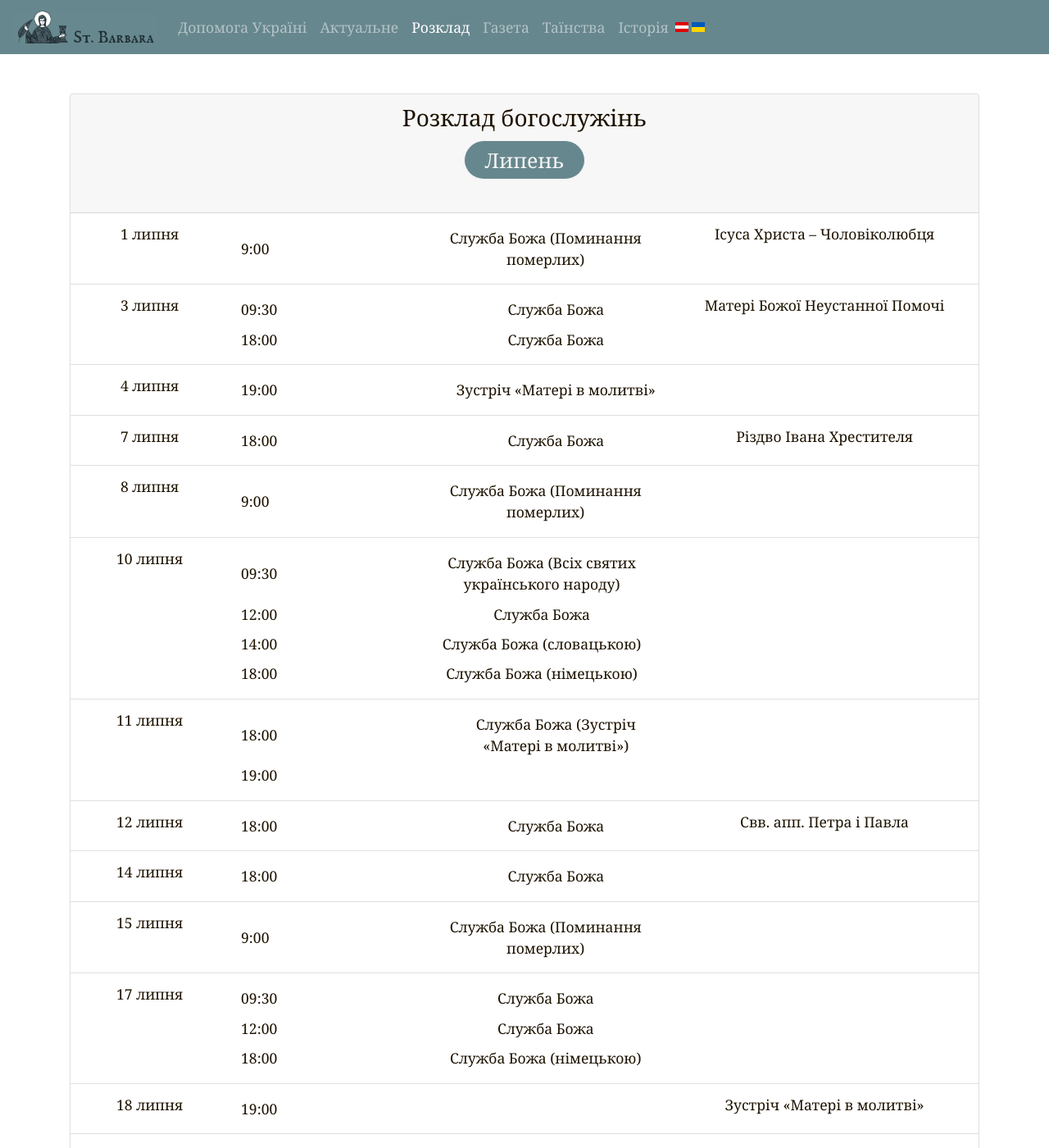
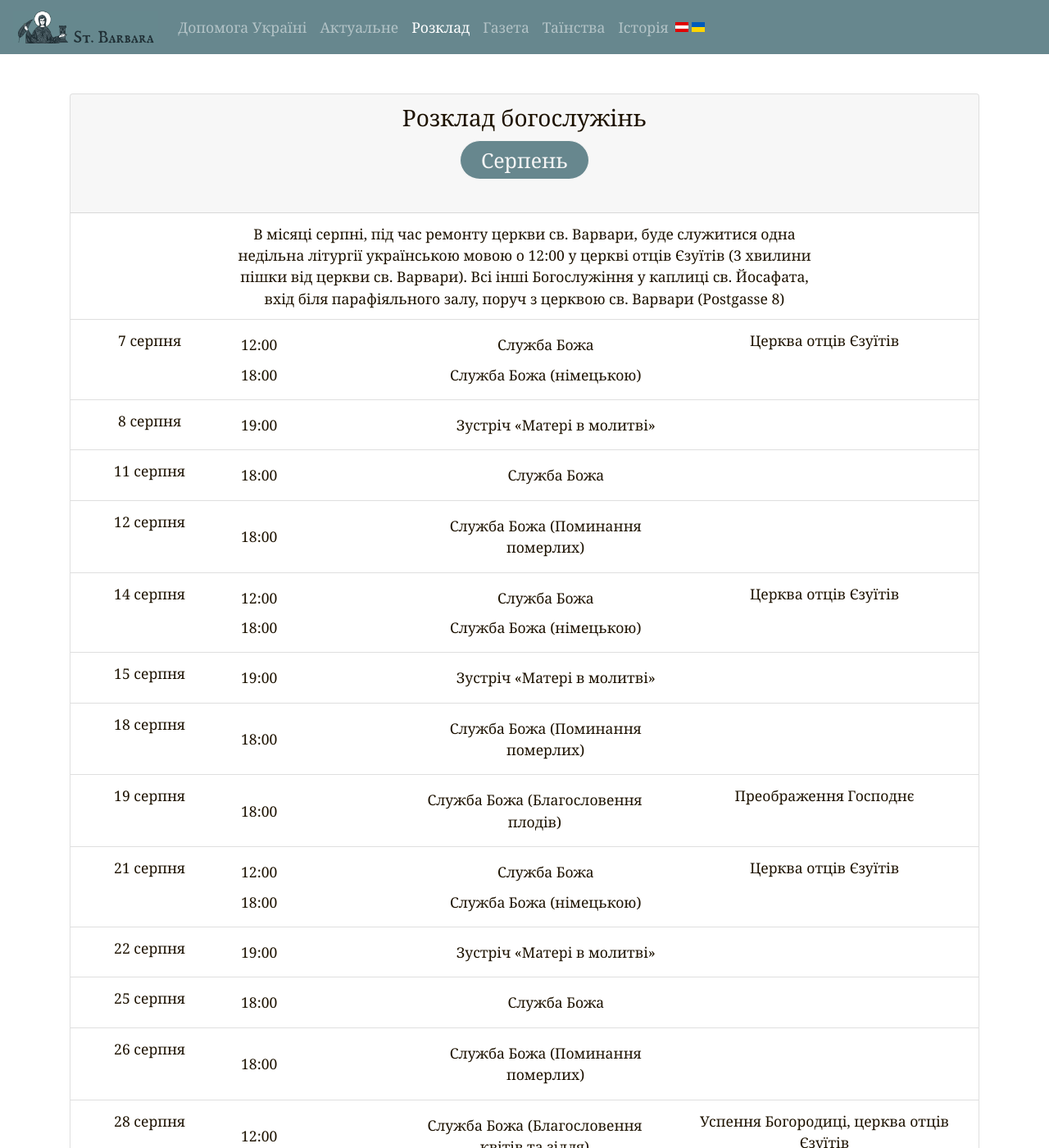
Before and after one commit to n3braska/jekyll, a Jekyll site: the page built from ua/timetable.html, in a window 1280 px wide and 1400 px high. Shown: the whole window at 82% size. Built offline with Jekyll 4.4.1, drawn with Linux system fonts in a browser that asks for light colours; some of the changed text lies outside the part shown.

Commit message:
August timetable added

```diff
--- a/_data/de/calendar.yml
+++ b/_data/de/calendar.yml
@@ -590,5 +590,87 @@ month:
           - time: " 18:00"
             title: Hl. Liturgie (Auf Deutsch)
         occasion: null
+    is_published: false
+    month_date: 07-2022
+  - announcement: "In August, während der Renovierung unserer Kirche St. Barbara, werden die Sonntagsgottesdienste auf Ukrainisch in der Jesuitenkirche um 12:00 Uhr gefeiert. Alle anderen Gottesdienste (auch die Sonntagsliturgie auf Deutsch) werden in der Josaphatskapelle gefeiert. (Zugang über den Zufahrt Postgasse 8)"
+    day:
+      - d: 7
+        event:
+          - time: " 12:00"
+            title: Hl. Liturgie
+          - time: " 18:00"
+            title: Hl. Liturgie auf Deutsch in der Josaphatskapelle
+        occasion: Jesuitenkirche
+      - d: 8
+        event:
+          - time: " 19:00"
+            title: Gebetskreis „Mütter im Gebet“
+        occasion: null
+      - d: 11
+        event:
+          - time: " 18:00"
+            title: Hl. Liturgie
+        occasion: null
+      - d: 12
+        event:
+          - time: " 18:00"
+            title: Hl. Liturgie (Gedächtnis der Verstorbenen)
+        occasion: null
+      - d: 14
+        event:
+          - time: " 12:00"
+            title: Hl. Liturgie
+          - time: " 18:00"
+            title: Hl. Liturgie auf Deutsch in der Josaphatskapelle
+        occasion: Jesuitenkirche
+      - d: 15
+        event:
+          - time: " 19:00"
+            title: Gebetskreis „Mütter im Gebet“
+        occasion: null
+      - d: 18
+        event:
+          - time: " 18:00"
+            title: Hl. Liturgie (Gedächtnis der Verstorbenen)
+        occasion: null
+      - d: 19
+        event:
+          - time: " 18:00"
+            title: Hl. Liturgie (Segen der Früchte)
+        occasion: Verklärung des Herrn (Jul. Kal.)
+      - d: 21
+        event:
+          - time: " 12:00"
+            title: Hl. Liturgie
+          - time: " 18:00"
+            title: Hl. Liturgie auf Deutsch in der Josaphatskapelle
+        occasion: Jesuitenkirche
+      - d: 22
+        event:
+          - time: " 19:00"
+            title: Gebetskreis „Mütter im Gebet“
+        occasion: null
+      - d: 25
+        event:
+          - time: " 18:00"
+            title: Hl. Liturgie
+        occasion: null
+      - d: 26
+        event:
+          - time: " 18:00"
+            title: Hl. Liturgie Gedächtnis der Verstorbenen
+        occasion: null
+      - d: 28
+        event:
+          - time: " 12:00"
+            title: Hl. Liturgie (Segen der Blumen und Kräuter)
+          - time: " 18:00"
+            title: Hl. Liturgie auf Deutsch in der Josaphatskapelle
+        occasion: Himmelfahrt Mariä (Jul. Kal.), Jesuitenkirche
+      - d: 29
+        event:
+          - time: " 19:00"
+            title: Gebetskreis „Mütter im Gebet“
+        occasion: null
     is_published: true
-    month_date: 07-2022
+    month_date: 08-2022
--- a/_data/ua/calendar.yml
+++ b/_data/ua/calendar.yml
@@ -596,5 +596,87 @@ month:
           - time: " 18:00"
             title: Служба Божа (німецькою)
         occasion: null
+    is_published: false
+    month_date: 07-2022
+  - announcement: "В місяці серпні, під час ремонту церкви св. Варвари, буде служитися одна недільна літургії українською мовою о 12:00 у церкві отців Єзуїтів (3 хвилини пішки від церкви св. Варвари). Всі інші Богослужіння у каплиці св. Йосафата, вхід біля парафіяльного залу, поруч з церквою св. Варвари (Postgasse 8)"
+    day:
+      - d: 7
+        event:
+          - time: " 12:00"
+            title: Служба Божа
+          - time: " 18:00"
+            title: Служба Божа (німецькою)
+        occasion: Церква отців Єзуїтів
+      - d: 8
+        event:
+          - time: " 19:00"
+            title: Зустріч «Матері в молитві»
+        occasion: null
+      - d: 11
+        event:
+          - time: " 18:00"
+            title: Служба Божа
+        occasion: null
+      - d: 12
+        event:
+          - time: " 18:00"
+            title: Служба Божа (Поминання померлих)
+        occasion: null
+      - d: 14
+        event:
+          - time: " 12:00"
+            title: Служба Божа
+          - time: " 18:00"
+            title: Служба Божа (німецькою)
+        occasion: Церква отців Єзуїтів
+      - d: 15
+        event:
+          - time: " 19:00"
+            title: Зустріч «Матері в молитві»
+        occasion: null
+      - d: 18
+        event:
+          - time: " 18:00"
+            title: Служба Божа (Поминання померлих)
+        occasion: null
+      - d: 19
+        event:
+          - time: " 18:00"
+            title: Служба Божа (Благословення плодів)
+        occasion: Преображення Господнє
+      - d: 21
+        event:
+          - time: " 12:00"
+            title: Служба Божа
+          - time: " 18:00"
+            title: Служба Божа (німецькою)
+        occasion: Церква отців Єзуїтів
+      - d: 22
+        event:
+          - time: " 19:00"
+            title: Зустріч «Матері в молитві»
+        occasion: null
+      - d: 25
+        event:
+          - time: " 18:00"
+            title: Служба Божа
+        occasion: null
+      - d: 26
+        event:
+          - time: " 18:00"
+            title: Служба Божа (Поминання померлих)
+        occasion: null
+      - d: 28
+        event:
+          - time: " 12:00"
+            title: Служба Божа (Благословення квітів та зілля)
+          - time: " 18:00"
+            title: Служба Божа (німецькою)
+        occasion: Успення Богородиці, церква отців Єзуїтів
+      - d: 29
+        event:
+          - time: " 19:00"
+            title: Зустріч «Матері в молитві»
+        occasion: null
     is_published: true
-    month_date: 07-2022
+    month_date: 08-2022
```
